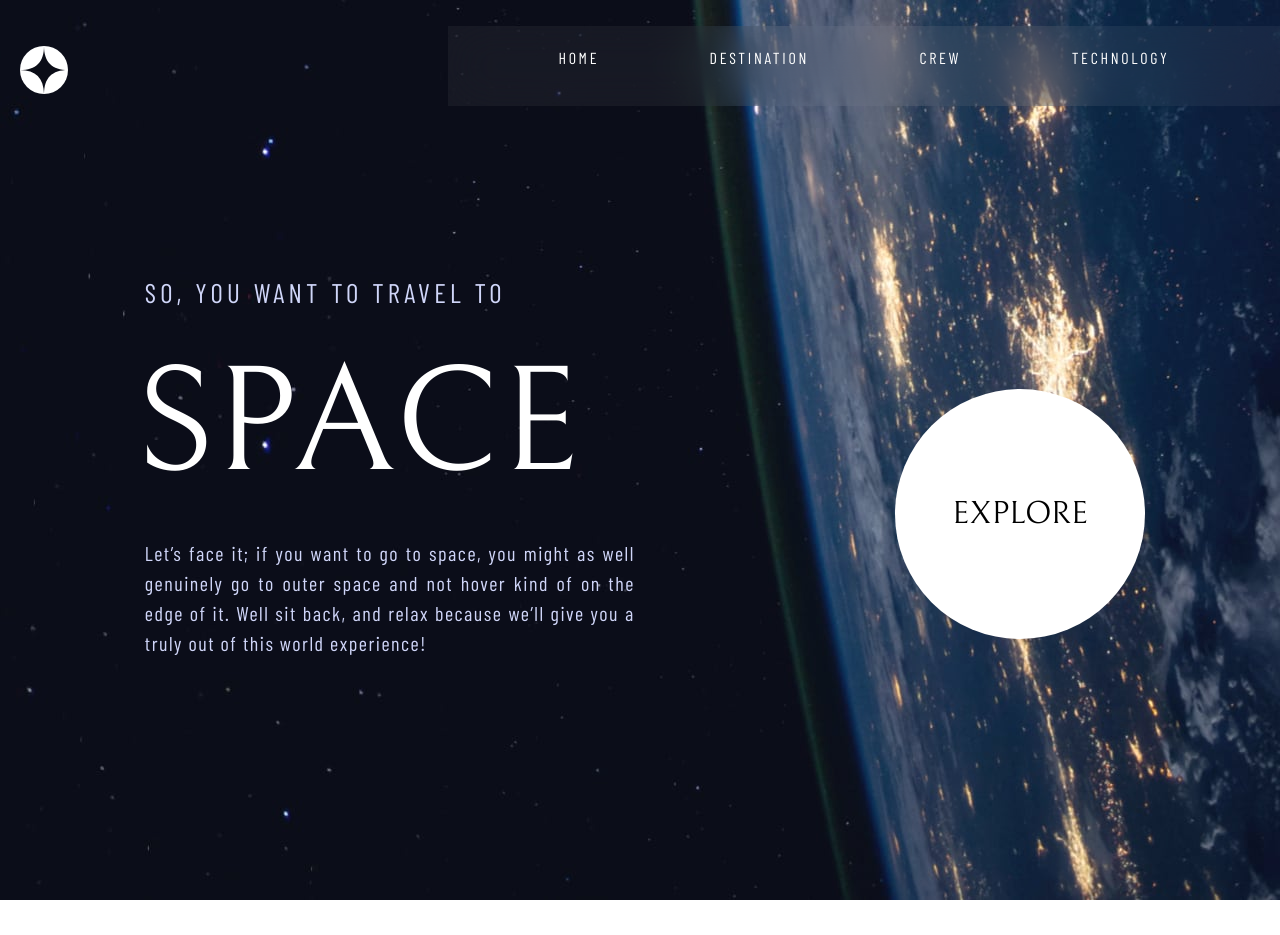
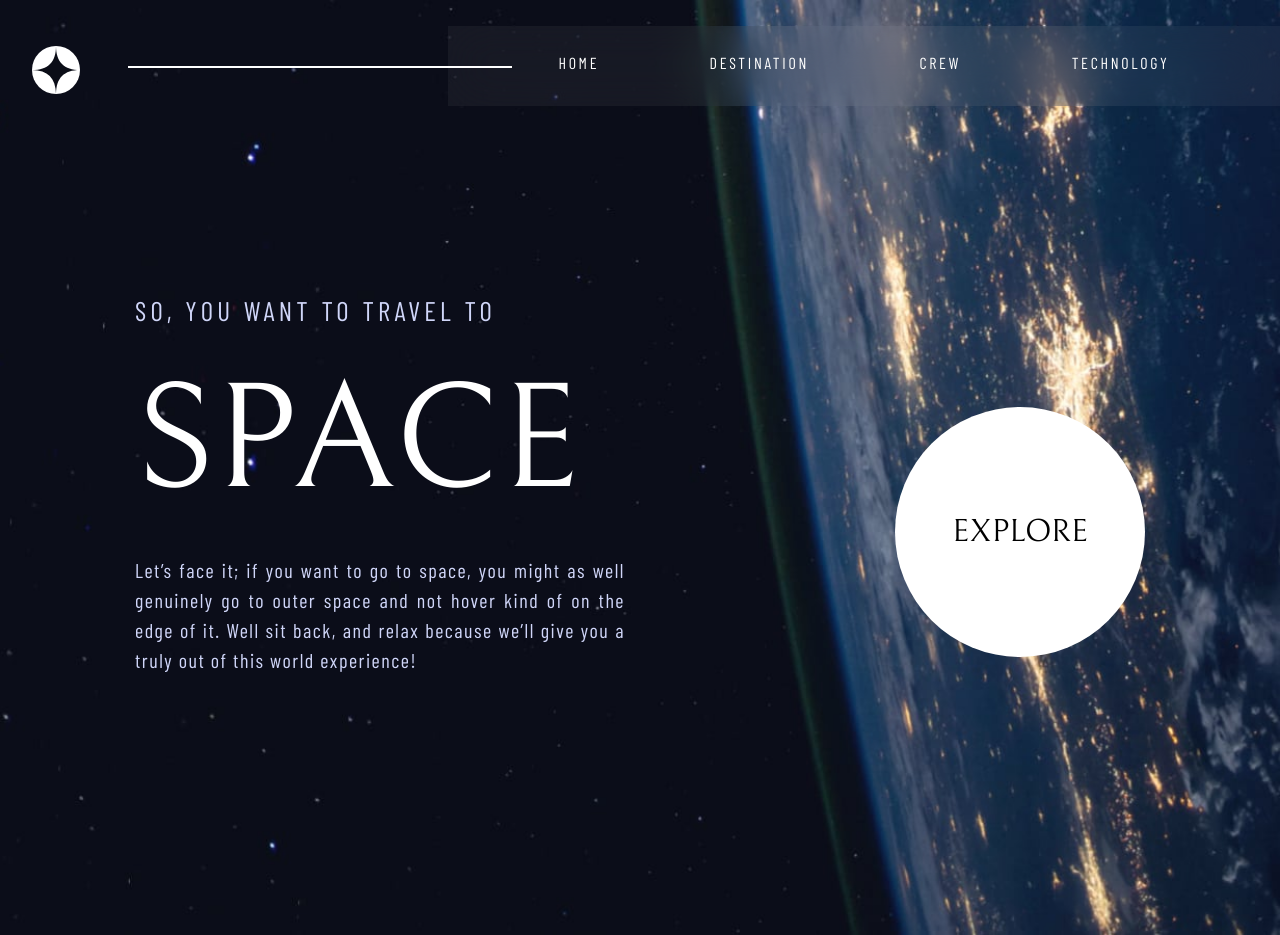
Before and after one commit to Ethanosaure/space-tourism-website, a React (Vite) app: page / in a window 1280 px wide. Before the commit the page ends 900 px from the top, so only its background shows below. Built offline with nearby package versions, Linux system fonts and the light colour scheme.

Commit message:
fixing responsive's issues

```diff
--- a/src/components/Header/index.tsx
+++ b/src/components/Header/index.tsx
@@ -8,16 +8,18 @@ const Component = () => {
   }
   return (
     <div className="absolute flex h-[100%] w-[100%] justify-between md:h-[10%] xl:mt-[2%] ">
-      <div className="pl-[20px] pt-[20px]">
+      <div className="absolute pl-[2.5%] pt-[20px]">
         <img src="../../../public/assets/shared/logo.svg" alt="logo" />
       </div>
+      <div className="hidden xl:absolute xl:z-20 xl:ml-[10%] xl:mt-[40px] xl:flex xl:h-[2px] xl:w-[30%] xl:border-[1px] xl:border-solid xl:border-white"></div>
       <div
-        className={`absolute right-0 top-0 z-10 m-0 flex flex-col md:h-[100%] md:w-[65%] md:flex-row md:bg-white md:bg-opacity-5 md:backdrop-blur-xl ${isOpen ? " h-[100%] w-[70%] bg-white bg-opacity-5 backdrop-blur-xl" : ""}`}
+        className={`absolute right-0 top-0 z-10 m-0 flex flex-col md:h-[100%] md:max-h-[80px] md:min-h-[70px] md:w-[65%] md:flex-row md:bg-white md:bg-opacity-5 md:backdrop-blur-xl xl:max-h-[100px] ${isOpen ? " h-[100%] w-[70%] bg-white bg-opacity-5 backdrop-blur-xl" : ""}`}
       >
         <div
           className={`m-[40px] h-[21px] w-[24px] ${isOpen ? " self-end bg-[url('../../../public/assets/shared/icon-close.svg')] bg-contain bg-no-repeat" : "bg-[url('../../../public/assets/shared/icon-hamburger.svg')]"}  md:hidden`}
           onClick={handleClick}
         ></div>
+
         <NavBar isOpen={isOpen} />
       </div>
     </div>
--- a/src/components/Nav/index.tsx
+++ b/src/components/Nav/index.tsx
@@ -25,13 +25,13 @@ const navLinks: NavLink[] = [
 const Component = ({ isOpen }: { isOpen: boolean }) => {
   return (
     <div
-      className={`text-white md:mt-0 md:flex md:h-[100%] md:w-[100%] md:flex-row md:justify-evenly ${isOpen ? "flex flex-col md:pt-0" : "hidden"}`}
+      className={`text-white md:mt-0 md:flex md:h-[100%] md:w-[100%] md:flex-row md:justify-evenly xl:max-h-[100px] ${isOpen ? "flex flex-col md:pt-0" : "hidden"}`}
     >
       {navLinks.map((element, index) => (
         <a
           key={element.name}
           href={element.link}
-          className="relative ml-[5%] mt-[5%] hover:border-r-4 hover:border-r-white md:ml-0 md:mt-[2.5%] md:items-center md:text-center md:hover:border-b-4 md:hover:border-r-0 "
+          className="relative ml-[5%] mt-[5%] hover:border-r-4 hover:border-r-white md:ml-0 md:mt-[25px] md:items-center md:text-center md:hover:border-b-4 md:hover:border-r-0 "
         >
           <Paragraph
             kind="span"
--- a/src/pages/Home/index.tsx
+++ b/src/pages/Home/index.tsx
@@ -10,22 +10,22 @@ const Component = () => {
   const textContent = data.text;
   const titleContent = data.title.toUpperCase();
   return (
-    <div className="flex h-screen min-h-[900px] w-screen  flex-col items-center justify-start bg-[url('../../../public/assets/home/background-home-mobile.jpg')] bg-cover bg-center bg-no-repeat pt-[25%] md:bg-[url('../../../public/assets/home/background-home-tablet.jpg')] xl:flex-row  xl:justify-around xl:bg-[url('../../../public/assets/home/background-home-desktop.jpg')] xl:pt-[10%]">
-      <div className="flex  max-w-[80%] flex-col text-center xl:w-auto xl:items-start">
+    <div className="flex h-screen min-h-[935px] w-screen  flex-col items-center justify-start bg-[url('../../../public/assets/home/background-home-mobile.jpg')] bg-cover bg-center bg-no-repeat pt-[25%] md:bg-[url('../../../public/assets/home/background-home-tablet.jpg')] xl:flex-row  xl:justify-around xl:bg-[url('../../../public/assets/home/background-home-desktop.jpg')] xl:pt-[10%]">
+      <div className="flex  flex-col text-center xl:w-auto xl:items-start">
         <Paragraph
           kind="span"
           content={subHeadingContent}
-          css="text-tropicalBlue text-[25px] text-center tracking-[4.2px] mb-[20px] md:mb-0 md:text-[20px] ml-[2%] xl:text-[27px] "
+          css="text-tropicalBlue text-[25px] text-center tracking-[4.2px] mb-[20px] md:mb-0 md:text-[20px] xl:text-[27px] "
         />
         <Heading
           kind="h1"
           content={titleContent}
-          css="text-white text-[120px] mb-[20px] md:text-[150px] md:mb-0"
+          css="text-white text-center text-[100px] mb-[20px] md:text-[150px] md:mb-0"
         />
         <Paragraph
           kind="p"
           content={textContent}
-          css="text-tropicalBlue tracking-[1.5px] text-center text-[20px] w-[420px] mb-[20%] md:w-[490px] md:text-[18px] xl:text-justify ml-[2%] xl:text-[20px] "
+          css="text-tropicalBlue tracking-[1.5px] text-center text-[20px] w-[420px] mb-[20%] md:w-[490px] md:text-[18px] xl:text-justify xl:text-[20px] "
         />
       </div>
       <div>
```
